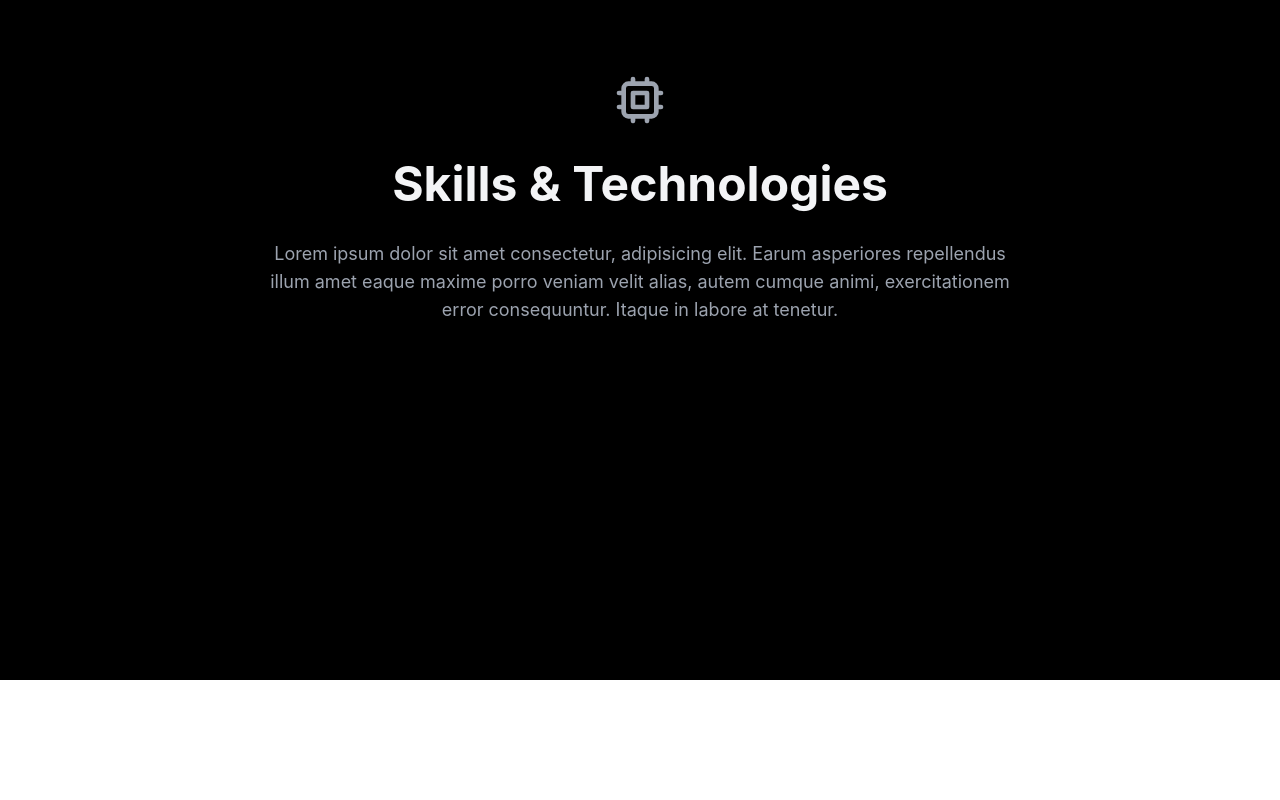
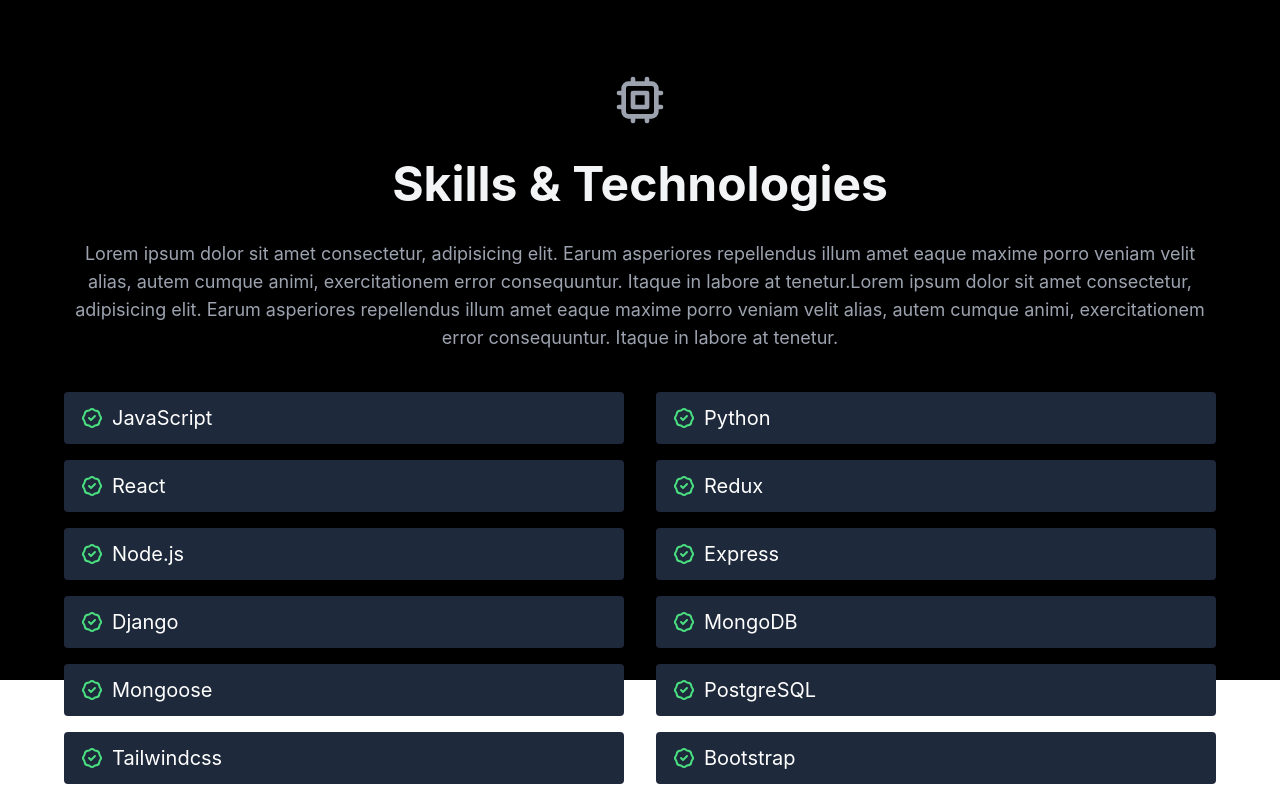
Before and after one commit to jhimson/dev-portfolio-v2, a React (Create React App) app: page / in a window 1280 px wide. Shown: the part 2164-2964 px from the top of the page. Before the commit the page ends 2844 px from the top, so only its background shows below. Built offline with nearby package versions, Linux system fonts and the light colour scheme; the HTML template or start-up script is replaced by a standard one.

Commit message:
Added skill card component to display each skill & technologies

```diff
--- /dev/null
+++ b/src/components/SkillCard.jsx
@@ -0,0 +1,27 @@
+import React from 'react';
+
+const SkillCard = ({skill}) => {
+  return (
+    <div className="flex bg-slate-800 text-white w-full py-3 text-left px-4 rounded space-x-8 text-xl items-center">
+      <span>
+        <svg
+          className="w-6 h-6 text-green-400 mr-2"
+          fill="none"
+          stroke="currentColor"
+          viewBox="0 0 24 24"
+          xmlns="http://www.w3.org/2000/svg"
+        >
+          <path
+            stroke-linecap="round"
+            stroke-linejoin="round"
+            stroke-width="2"
+            d="M9 12l2 2 4-4M7.835 4.697a3.42 3.42 0 001.946-.806 3.42 3.42 0 014.438 0 3.42 3.42 0 001.946.806 3.42 3.42 0 013.138 3.138 3.42 3.42 0 00.806 1.946 3.42 3.42 0 010 4.438 3.42 3.42 0 00-.806 1.946 3.42 3.42 0 01-3.138 3.138 3.42 3.42 0 00-1.946.806 3.42 3.42 0 01-4.438 0 3.42 3.42 0 00-1.946-.806 3.42 3.42 0 01-3.138-3.138 3.42 3.42 0 00-.806-1.946 3.42 3.42 0 010-4.438 3.42 3.42 0 00.806-1.946 3.42 3.42 0 013.138-3.138z"
+          ></path>
+        </svg>
+      </span>{' '}
+      {skill}
+    </div>
+  );
+};
+
+export default SkillCard;
--- a/src/components/Skills.jsx
+++ b/src/components/Skills.jsx
@@ -1,5 +1,6 @@
 import React from 'react';
 import ProjectCard from './ProjectCard';
+import SkillCard from './SkillCard';
 
 const Skills = () => {
   return (
@@ -21,7 +22,7 @@
             ></path>
           </svg>
         </h1>
-        <div className="header text-center w-[48em]">
+        <div className="header text-center w-[72em]">
           <h1 className="text-gray-100 font-bold text-5xl">
             Skills & Technologies
           </h1>
@@ -29,8 +30,35 @@
             Lorem ipsum dolor sit amet consectetur, adipisicing elit. Earum
             asperiores repellendus illum amet eaque maxime porro veniam velit
             alias, autem cumque animi, exercitationem error consequuntur. Itaque
+            in labore at tenetur.Lorem ipsum dolor sit amet consectetur, adipisicing elit. Earum
+            asperiores repellendus illum amet eaque maxime porro veniam velit
+            alias, autem cumque animi, exercitationem error consequuntur. Itaque
             in labore at tenetur.
           </p>
+          <div className='flex space-x-8 mb-4'>
+            <SkillCard skill={'JavaScript'}/>
+            <SkillCard skill={'Python'}/>
+          </div>
+          <div className='flex space-x-8 mb-4'>
+            <SkillCard skill={'React'}/>
+            <SkillCard skill={'Redux'}/>
+          </div>
+          <div className='flex space-x-8 mb-4'>
+            <SkillCard skill={'Node.js'}/>
+            <SkillCard skill={'Express'}/>
+          </div>
+          <div className='flex space-x-8 mb-4'>
+            <SkillCard skill={'Django'}/>
+            <SkillCard skill={'MongoDB'}/>
+          </div>
+          <div className='flex space-x-8 mb-4'>
+            <SkillCard skill={'Mongoose'}/>
+            <SkillCard skill={'PostgreSQL'}/>
+          </div>
+          <div className='flex space-x-8 mb-4'>
+            <SkillCard skill={'Tailwindcss'}/>
+            <SkillCard skill={'Bootstrap'}/>
+          </div>
         </div>
       </div>
     </div>
```
